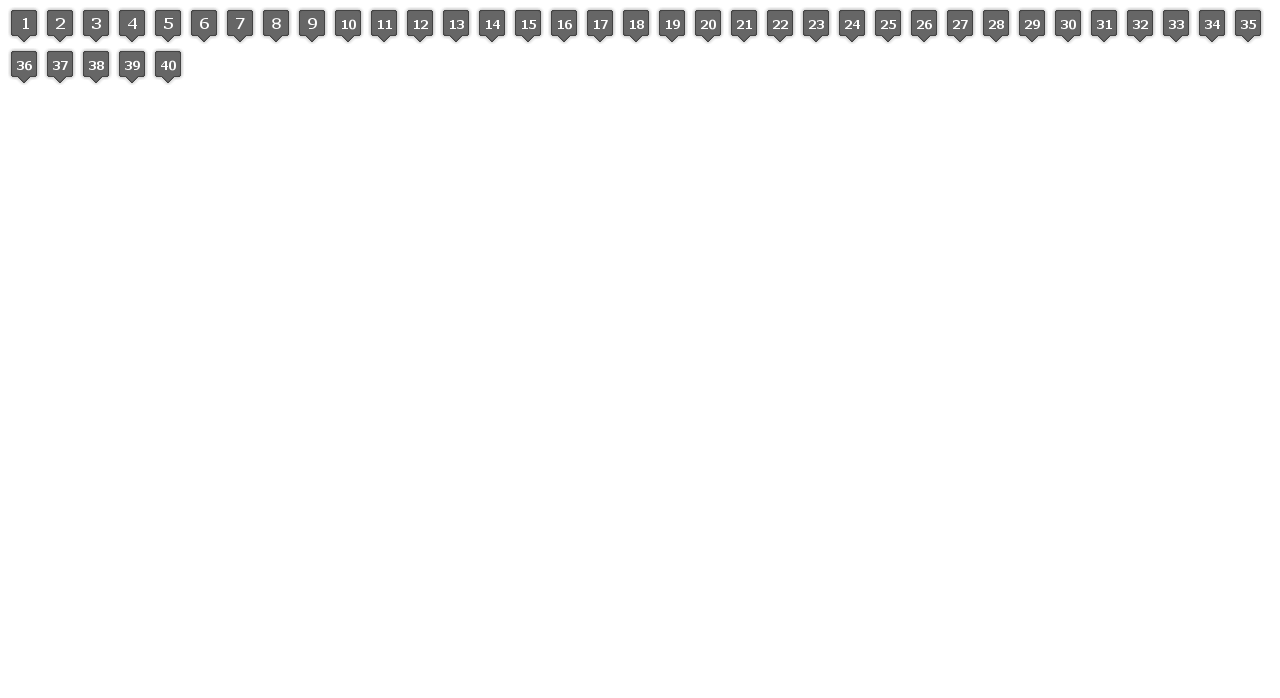
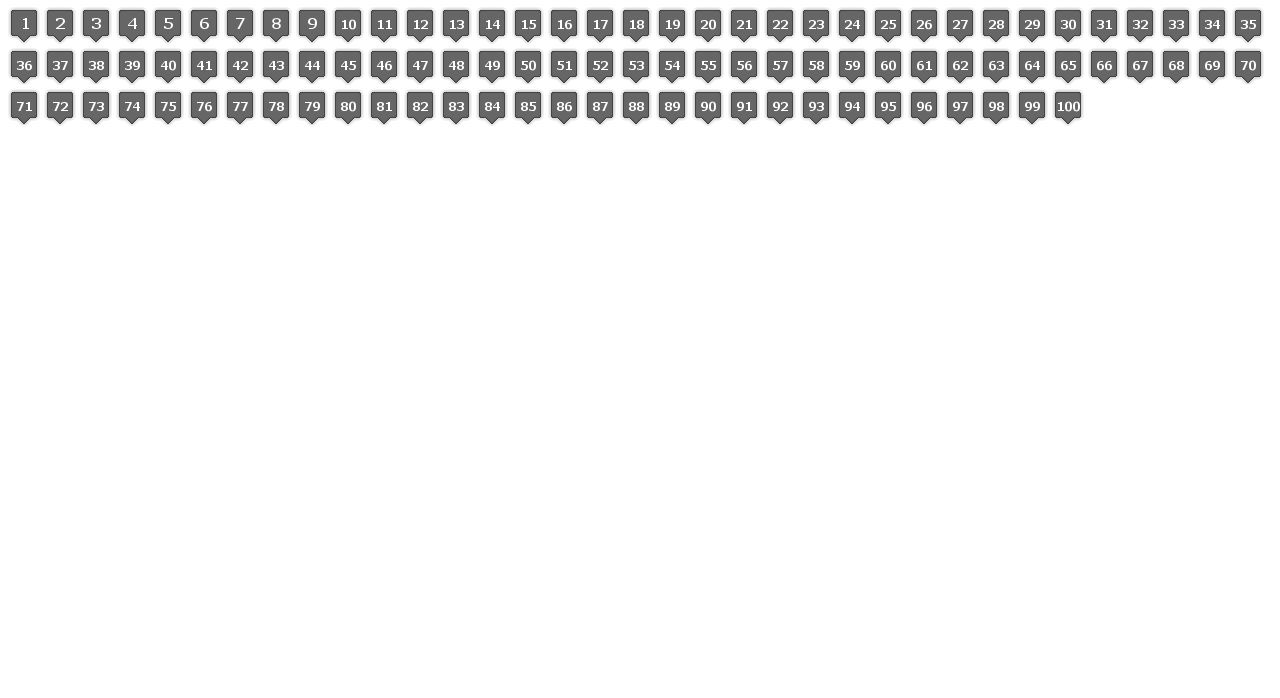
Before and after one commit to maks/httpd-stresstest-site, a plain HTML site: page thumbs.html in a window 1280 px wide. Shown: the part 102-800 px from the top of the page. Drawn offline with Linux system fonts and the light colour scheme.

Commit message:
add all imgs

```diff
--- a/thumbs.html
+++ b/thumbs.html
@@ -58,6 +58,66 @@
   <img class="thumb" src="images/number_38.png" />
   <img class="thumb" src="images/number_39.png" />
   <img class="thumb" src="images/number_40.png" />
+  <img class="thumb" src="images/number_41.png" />
+  <img class="thumb" src="images/number_42.png" />
+  <img class="thumb" src="images/number_43.png" />
+  <img class="thumb" src="images/number_44.png" />
+  <img class="thumb" src="images/number_45.png" />
+  <img class="thumb" src="images/number_46.png" />
+  <img class="thumb" src="images/number_47.png" />
+  <img class="thumb" src="images/number_48.png" />
+  <img class="thumb" src="images/number_49.png" />
+  <img class="thumb" src="images/number_50.png" />
+  <img class="thumb" src="images/number_51.png" />
+  <img class="thumb" src="images/number_52.png" />
+  <img class="thumb" src="images/number_53.png" />
+  <img class="thumb" src="images/number_54.png" />
+  <img class="thumb" src="images/number_55.png" />
+  <img class="thumb" src="images/number_56.png" />
+  <img class="thumb" src="images/number_57.png" />
+  <img class="thumb" src="images/number_58.png" />
+  <img class="thumb" src="images/number_59.png" />
+  <img class="thumb" src="images/number_60.png" />
+  <img class="thumb" src="images/number_61.png" />
+  <img class="thumb" src="images/number_62.png" />
+  <img class="thumb" src="images/number_63.png" />
+  <img class="thumb" src="images/number_64.png" />
+  <img class="thumb" src="images/number_65.png" />
+  <img class="thumb" src="images/number_66.png" />
+  <img class="thumb" src="images/number_67.png" />
+  <img class="thumb" src="images/number_68.png" />
+  <img class="thumb" src="images/number_69.png" />
+  <img class="thumb" src="images/number_70.png" />
+  <img class="thumb" src="images/number_71.png" />
+  <img class="thumb" src="images/number_72.png" />
+  <img class="thumb" src="images/number_73.png" />
+  <img class="thumb" src="images/number_74.png" />
+  <img class="thumb" src="images/number_75.png" />
+  <img class="thumb" src="images/number_76.png" />
+  <img class="thumb" src="images/number_77.png" />
+  <img class="thumb" src="images/number_78.png" />
+  <img class="thumb" src="images/number_79.png" />
+  <img class="thumb" src="images/number_80.png" />
+  <img class="thumb" src="images/number_81.png" />
+  <img class="thumb" src="images/number_82.png" />
+  <img class="thumb" src="images/number_83.png" />
+  <img class="thumb" src="images/number_84.png" />
+  <img class="thumb" src="images/number_85.png" />
+  <img class="thumb" src="images/number_86.png" />
+  <img class="thumb" src="images/number_87.png" />
+  <img class="thumb" src="images/number_88.png" />
+  <img class="thumb" src="images/number_89.png" />
+  <img class="thumb" src="images/number_90.png" />
+  <img class="thumb" src="images/number_91.png" />
+  <img class="thumb" src="images/number_92.png" />
+  <img class="thumb" src="images/number_93.png" />
+  <img class="thumb" src="images/number_94.png" />
+  <img class="thumb" src="images/number_95.png" />
+  <img class="thumb" src="images/number_96.png" />
+  <img class="thumb" src="images/number_97.png" />
+  <img class="thumb" src="images/number_98.png" />
+  <img class="thumb" src="images/number_99.png" />
+  <img class="thumb" src="images/number_100.png" />
 
 
 </body>
```
